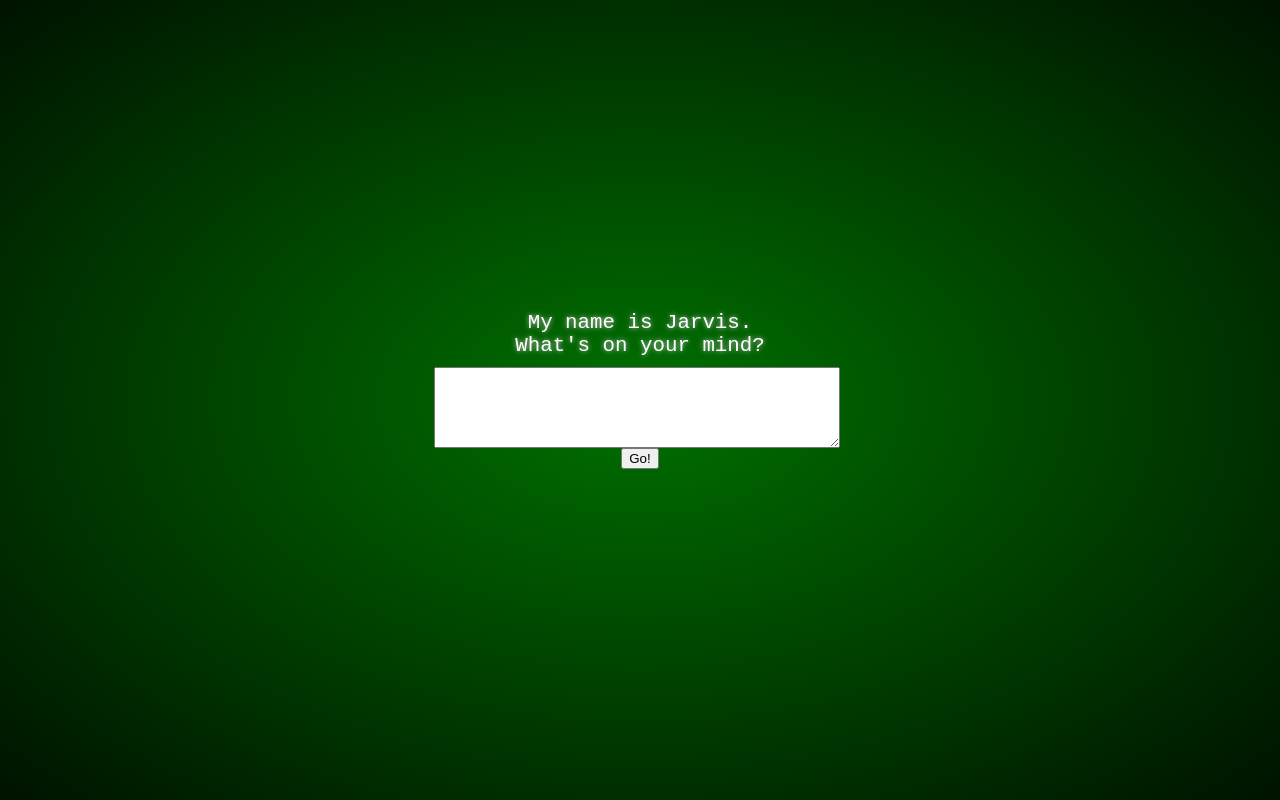
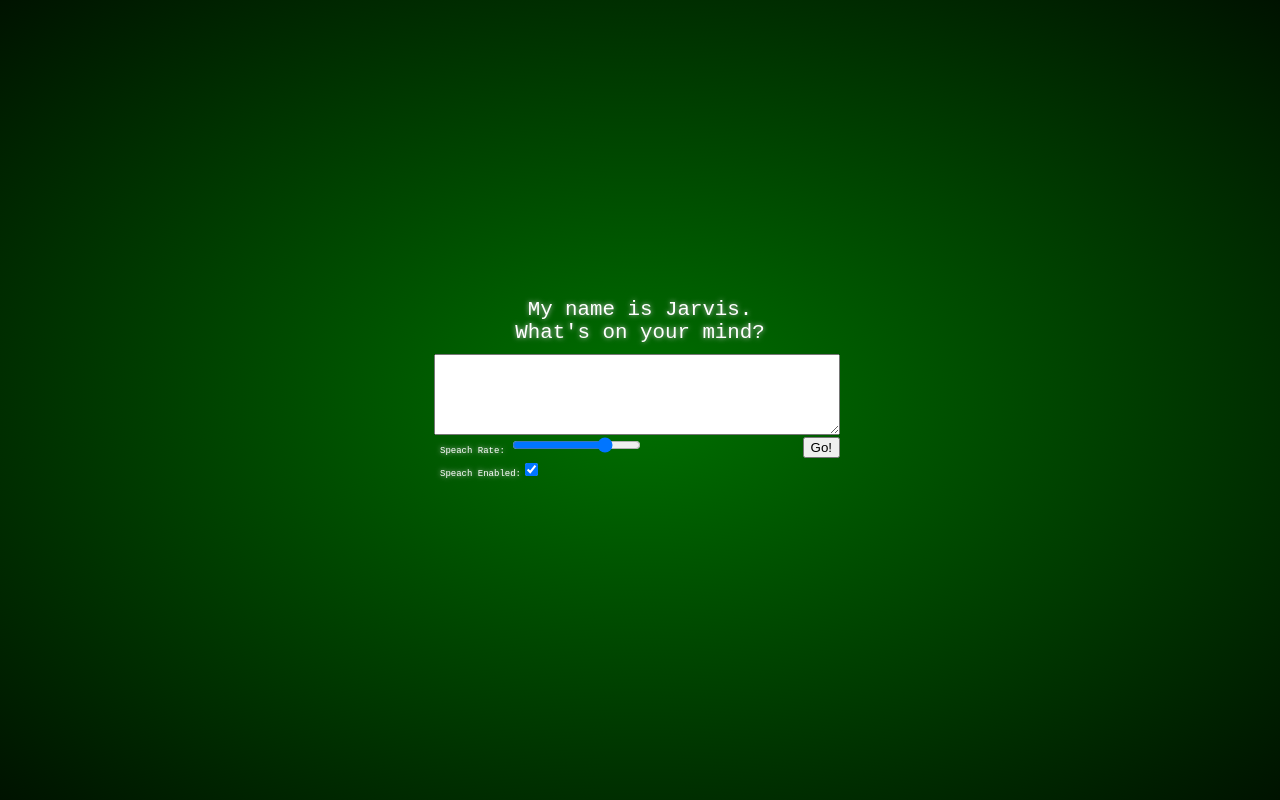
Before and after one commit to deweyjose/jarvis, a React (Create React App) app: page / in a window 1280 px wide. Built offline with nearby package versions, Linux system fonts and the light colour scheme.

Commit message:
add some sound

```diff
--- a/src/components/PromptExperience.css
+++ b/src/components/PromptExperience.css
@@ -6,11 +6,28 @@
   margin-bottom: 20px;
 }
 
-.PromptForm > textarea {
+.PromptFormControls {
+  width: 100%;
+}
+
+.PromptFormAudioControls {
+  float: left;
+}
+
+.PromptFormAudioControl {
+  text-align: start;
+}
+
+.PromptFormLabel {
+  font-size: xx-small;
+}
+
+.PromptForm>textarea {
   outline: none;
   width: 100%;
 }
 
-.PromptForm > button {
+.PromptFormButton {
   margin: auto;
+  float: right;
 }
--- a/src/components/PromptExperience.js
+++ b/src/components/PromptExperience.js
@@ -1,18 +1,39 @@
-import { useState, useRef } from "react";
+import { useState, useRef, useEffect } from "react";
 import "./PromptExperience.css";
 
-function PromptForm({ prompt, handleSubmit }) {
+
+function PromptForm({ prompt, handleSubmit, speachRate, speachEnabled }) {
   return (
-    <form className="PromptForm">
+    <div className="PromptForm">
       <textarea name="prompt" ref={prompt} rows="5" />
-      <button type="submit" onClick={handleSubmit}>
-        Go!
-      </button>
-    </form>
+      <div className="PromptFormControls">
+        <div className="PromptFormAudioControls">
+          <div className="PromptFormAudioControl">
+            <label for="rate" className="PromptFormLabel">Speach Rate: </label>
+            <input type="range" ref={speachRate} min="0" max="2" step="0.1" defaultValue="1.5" name="rate" />
+          </div>
+          <div className="PromptFormAudioControl">
+            <label className="PromptFormLabel">Speach Enabled:</label>
+            <input type="checkbox" ref={speachEnabled} defaultChecked="true" />
+          </div>
+        </div>
+        <div className="PromptFormButton">
+          <button type="submit" onClick={handleSubmit}>
+            Go!
+          </button>
+        </div>
+      </div>
+    </div>
   );
 }
 
-function PromptResponse({ loading, response }) {
+function PromptResponse({ loading, speak, response, speachRate, speachEnabled }) {
+  useEffect(() => {
+    if (!loading && speachEnabled.current.checked) {
+      speak(response, speachRate.current.value);
+    }
+  });
+
   return (
     <div className="PromptResponse">
       {loading && <i>loading...</i>}
@@ -23,8 +44,25 @@
 
 export default function PromptExperience() {
   const prompt = useRef(null);
+  const speachRate = useRef(null);
+  const speachEnabled = useRef(null);
   const [loading, setLoading] = useState(false);
   const [response, setResponse] = useState("");
+
+  const speak = (text, speed) => {
+
+    const msg = new SpeechSynthesisUtterance(text);
+    const synth = window.speechSynthesis;
+
+    if (synth.speaking) {
+      synth.cancel();
+    }
+
+    const voices = synth.getVoices();
+    msg.voice = voices[7];
+    msg.rate = speed;
+    synth.speak(msg);
+  };
 
   const handleSubmit = (event) => {
     event.preventDefault();
@@ -51,8 +89,8 @@
 
   return (
     <>
-      <PromptForm prompt={prompt} handleSubmit={handleSubmit} />
-      <PromptResponse loading={loading} response={response} />
+      <PromptForm prompt={prompt} handleSubmit={handleSubmit} speachRate={speachRate} speachEnabled={speachEnabled} />
+      <PromptResponse loading={loading} speak={speak} response={response} speachRate={speachRate} speachEnabled={speachEnabled} />
     </>
   );
 }
```
Also changed, not shown: src/index.css (+5 -7 lines).
